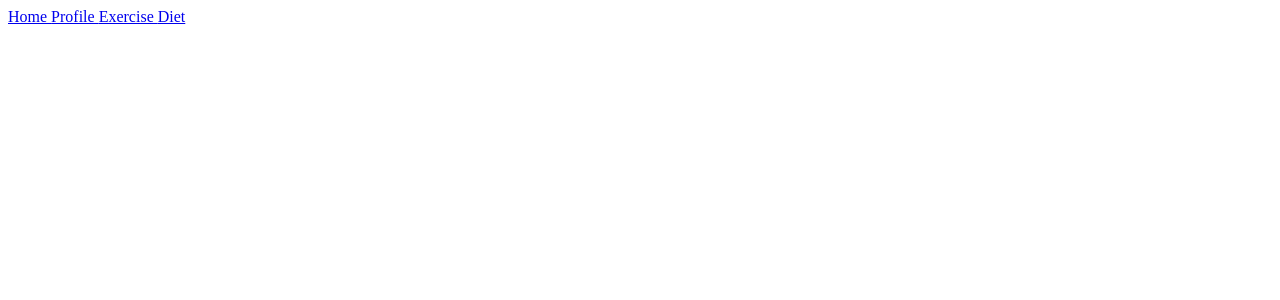
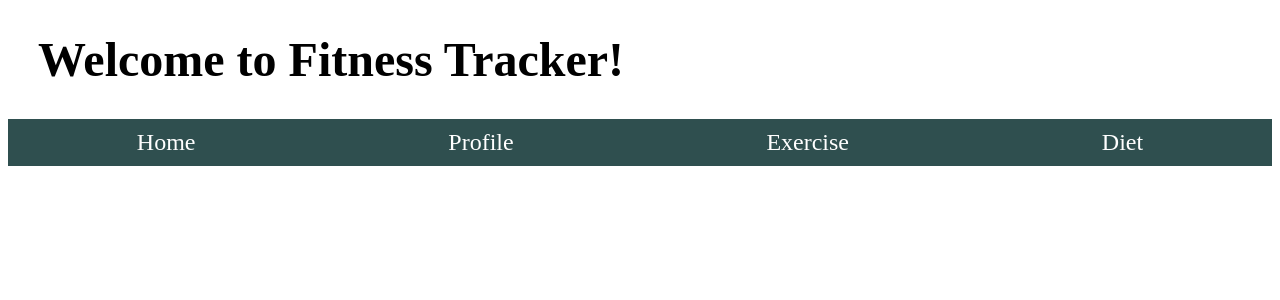
Before and after one commit to Dante-Norris/csci313-team-project, an Angular app in the folder Fitness-Application/: page / in a window 1280 px wide. Shown: the top 300 px of the page. Built offline with nearby package versions, Linux system fonts and the light colour scheme.

Commit message:
Styling of appcomponent CSS

```diff
--- a/Fitness-Application/src/app/app.component.css
+++ b/Fitness-Application/src/app/app.component.css
@@ -0,0 +1,36 @@
+h1{
+    font-family: cursive;
+    font-size: 300%;
+    margin-left: 30px;
+}
+a{
+
+    margin-left: 10%;
+    margin-right: 10%;
+    color: white;
+    font-family: cursive;
+    font-size: 150%;
+    font-stretch: ultra-expanded;
+
+}
+#nav{
+    border-top: 10px solid darkslategrey;
+    border-bottom: 10px solid darkslategrey;
+
+    background: darkslategrey;
+    width: 100%;
+
+}
+nav{
+    text-align: center;
+
+}
+a:link{
+    text-decoration: none;
+}
+a:visited{
+    text-decoration: none;
+}
+a:hover{
+    text-decoration: underline;
+}
--- a/Fitness-Application/src/app/app.component.html
+++ b/Fitness-Application/src/app/app.component.html
@@ -1,14 +1,16 @@
 <!--The content below is only a placeholder and can be replaced.-->
+<div>
+  <h1>Welcome to Fitness Tracker!</h1>
+</div>
 
-
-
+<div id = nav>
   <nav>
-    <a routerLink="/home">Home  </a>
-    <a routerLink="/profile">Profile  </a>
-    <a routerLink="/exercise">Exercise   </a>
+    <a routerLink="/home">Home</a>
+    <a routerLink="/profile">Profile</a>
+    <a routerLink="/exercise">Exercise</a>
     <a routerLink="/meal-planner">Diet</a>
   </nav>
-
+</div>
 
 <router-outlet>
   <!-- <home-component></home-component> -->
```
